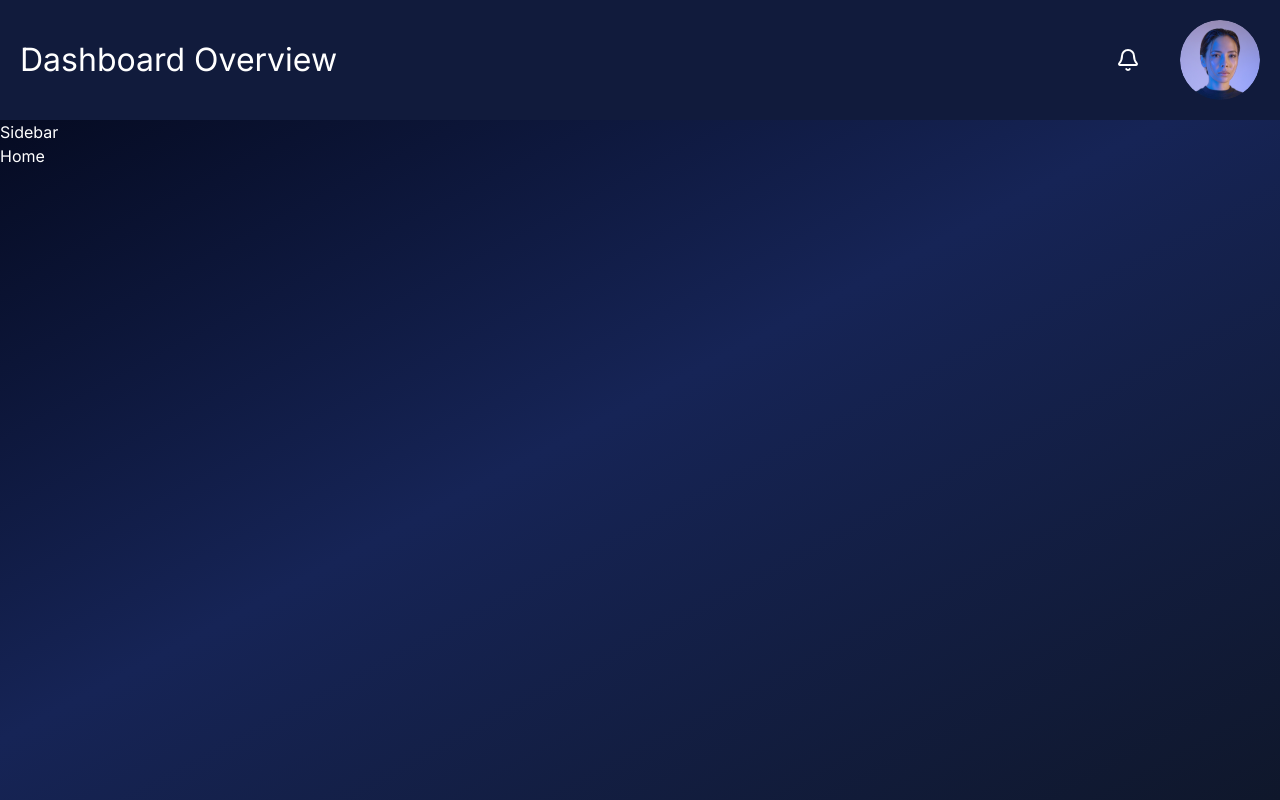
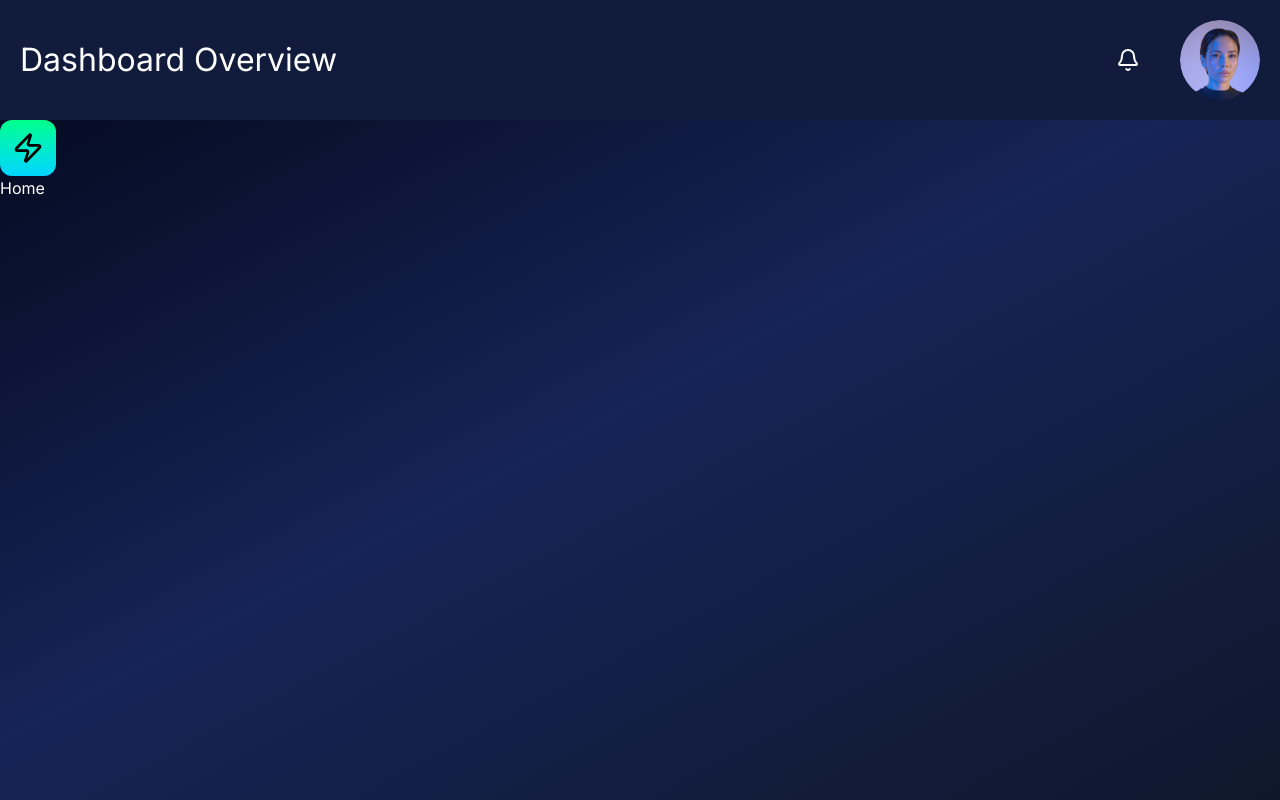
Before and after one commit to AtikHasan16/task-manager-dashboard, a React (Vite) app: page / in a window 1280 px wide. Built offline with nearby package versions, Linux system fonts and the light colour scheme.

Commit message:
created custom logo

```diff
--- a/src/components/Logo.jsx
+++ b/src/components/Logo.jsx
@@ -1,9 +1,12 @@
-import React from 'react'
+import { Power, Zap } from "lucide-react";
+import React from "react";
 
 const Logo = () => {
   return (
-    <div>Logo</div>
-  )
-}
+    <div className="bg-linear-to-b from-[#00FF88] to-[#00D4FF] p-3 rounded-xl text-black w-fit">
+      <Zap size={32}></Zap>
+    </div>
+  );
+};
 
-export default Logo
+export default Logo;
--- a/src/components/Sidebar.jsx
+++ b/src/components/Sidebar.jsx
@@ -1,8 +1,13 @@
 import React from 'react'
+import Logo from './Logo'
 
 const Sidebar = () => {
   return (
-    <div>Sidebar</div>
+    <div>
+      <div>
+        <Logo></Logo>
+      </div>
+    </div>
   )
 }
 
```
